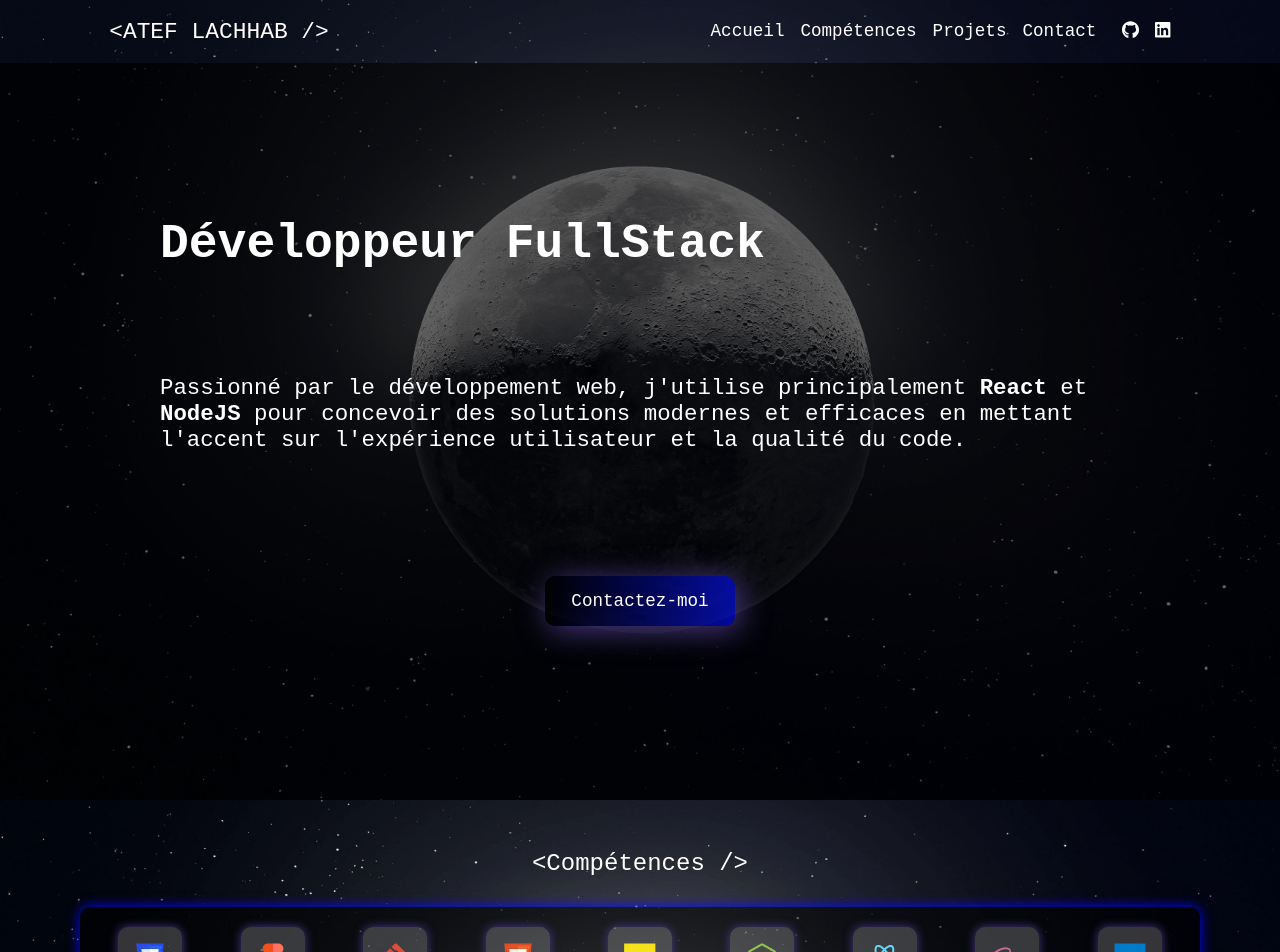
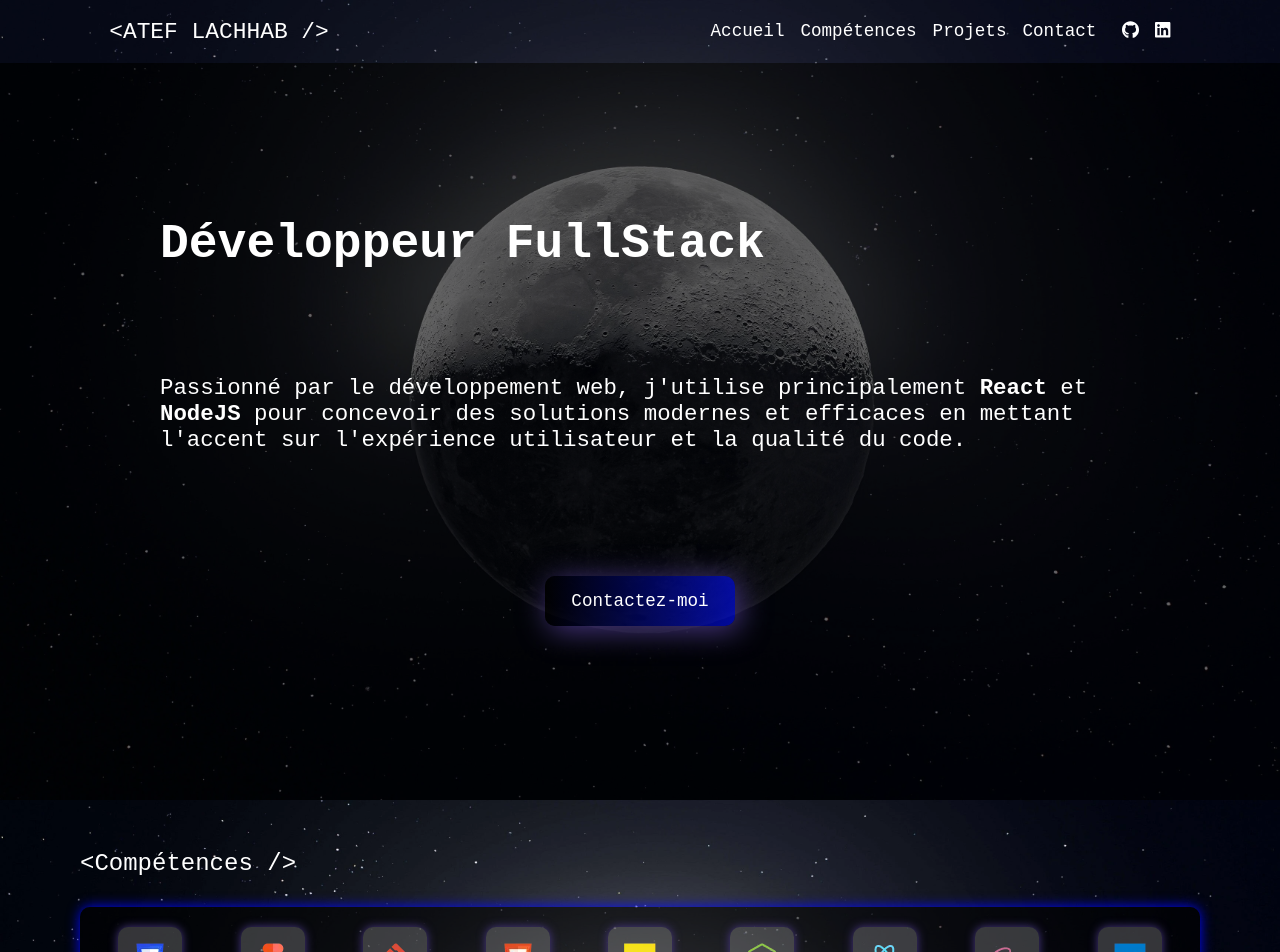
Before and after one commit to Kaazell/my-portfolio, a React (Vite) app: page / in a window 1280 px wide. Shown: the top 952 px of the page. Built offline with nearby package versions, Linux system fonts and the light colour scheme; a web font is replaced by a local one.

Commit message:
fix: section titles responsive behaviour update

```diff
--- a/src/pages/Home/style.module.scss
+++ b/src/pages/Home/style.module.scss
@@ -29,11 +29,16 @@
     margin: 0 auto;
     display: flex;
     flex-direction: column;
-    align-items: center;
     padding: 20px;
 }
 
 h2 {
-    margin: 30px 0;
+    margin: 30px auto;
     font-weight: 400;
 }
+
+@media screen and (min-width: 650px) {
+    h2 {
+    margin: 30px 0;
+    }
+}
```
